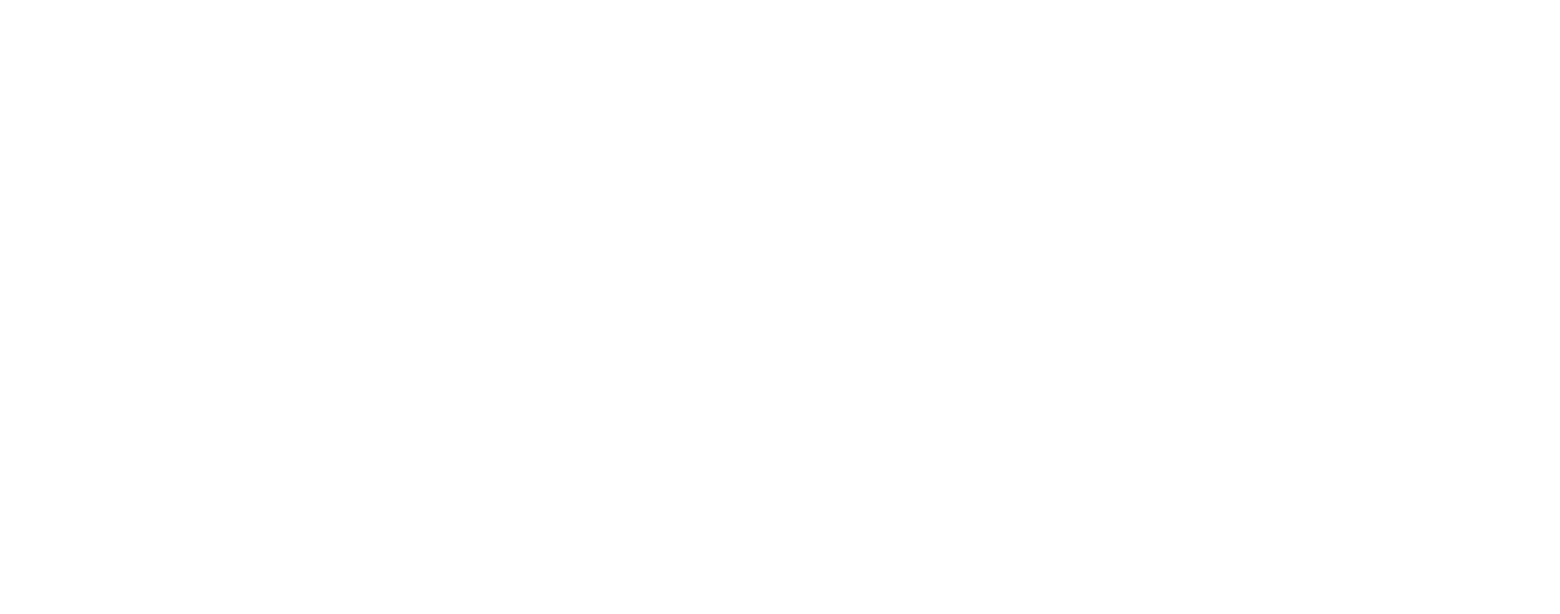
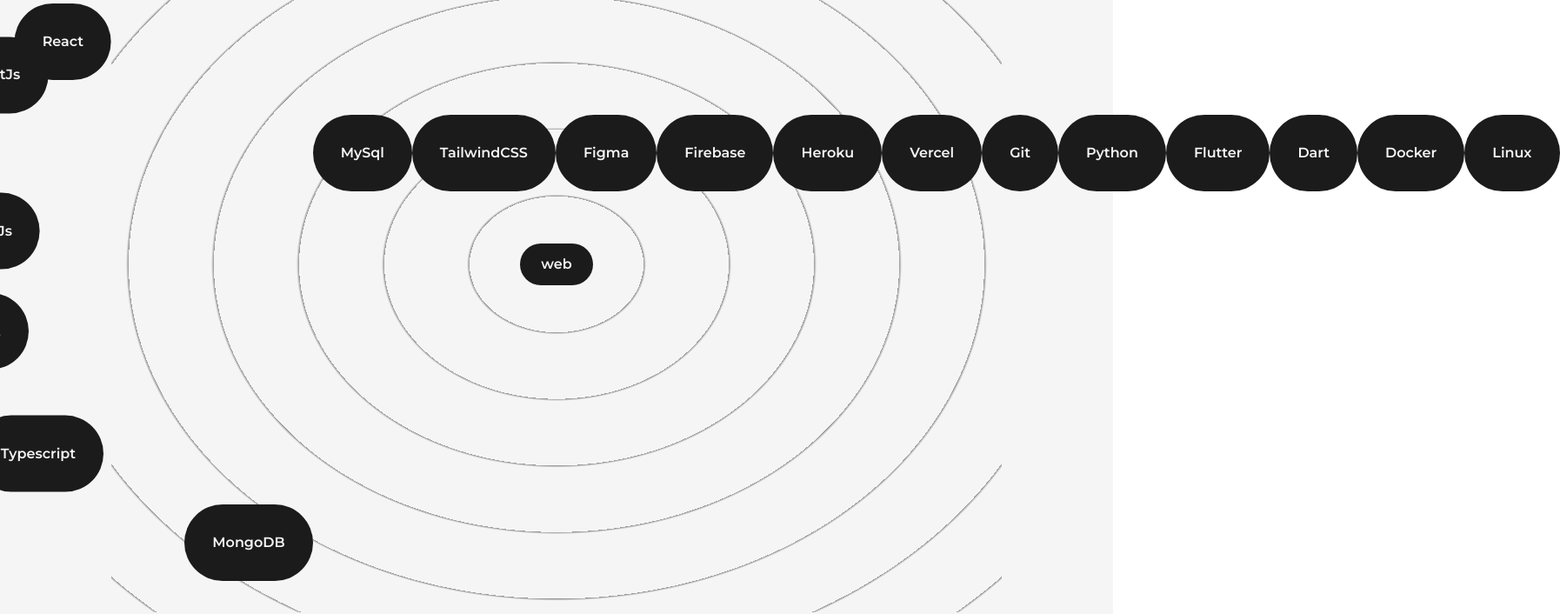
Before and after one commit to mainerprenuer/portfolio_v2, a Next.js app: page /about in a window 1280 px wide. Shown: the part 1380-2086 px from the top of the page at 87% size, 1794 px wide, since content can reach past the window. Before the commit the page ends 1158 px from the top, so only its background shows below. Built offline with nearby package versions, Linux system fonts and the light colour scheme.

Commit message:
added circularText from repeating radial-gradient

```diff
--- /dev/null
+++ b/src/components/Skills.js
@@ -0,0 +1,58 @@
+import React from 'react'
+import {motion} from 'framer-motion'
+
+
+const Skill = ({name, x, y}) => {
+
+    return(
+        <motion.div className='flex items-center justify-center rounded-full font-semibold bg-dark text-light
+            p-8 shadow-dark cursor-pointer
+            '
+            whileHover={{scale:1.05}}
+            initialScale={{x:0,y:0}}
+            animate={{x:x, y:y}}
+            transition={{duration:1.5}}
+            >
+                {name}
+            </motion.div>
+    )
+}
+
+const Skills = () => {
+  return (
+    <>
+         <h2 className='font-bold text-8xl mt-64 w-full text-center'>Skills</h2>
+         <div className='w-full h-screen relative flex items-center justify-center rounded bg-circularLight'>
+            <motion.div className='flex items-center justify-center rounded-full font-semibold bg-dark text-light
+            px-6 py-3 shadow-dark cursor-pointer absolute
+            '
+            whileHover={{scale:1.05}}>
+                web
+            </motion.div>
+
+            <Skill name="HTML" x="-20vw" y="2vw" />
+            <Skill name="CSS" x="-5vw" y="-8vw" />
+            <Skill name="Javascript" x="20vw" y="6vw" />
+            <Skill name="Typescript" x="15vw" y="17vw" />
+            <Skill name="React" x="7vw" y="-20vw" />
+            <Skill name="NextJs" x="-8vw" y="-17vw" />
+            <Skill name="NestJs" x="-18vw" y="-3vw" />
+            <Skill name="MongoDB" x="-5vw" y="25vw" />
+            <Skill name="MySql" x="-5vw" y="-10vw" />
+            <Skill name="TailwindCSS" x="-5vw" y="-10vw" />
+            <Skill name="Figma" x="-5vw" y="-10vw" />
+            <Skill name="Firebase" x="-5vw" y="-10vw" />
+            <Skill name="Heroku" x="-5vw" y="-10vw" />
+            <Skill name="Vercel" x="-5vw" y="-10vw" />
+            <Skill name="Git" x="-5vw" y="-10vw" />
+            <Skill name="Python" x="-5vw" y="-10vw" />
+            <Skill name="Flutter" x="-5vw" y="-10vw" />
+            <Skill name="Dart" x="-5vw" y="-10vw" />
+            <Skill name="Docker" x="-5vw" y="-10vw" />
+            <Skill name="Linux" x="-5vw" y="-10vw" />
+         </div>
+    </>
+  )
+}
+
+export default Skills
--- a/src/pages/about.js
+++ b/src/pages/about.js
@@ -5,6 +5,7 @@ import React, { useEffect, useRef } from 'react'
 import profilePic from "../../public/images/profile/picofme.png";
 import Image from 'next/image';
 import { useInView, useMotionValue, useSpring } from 'framer-motion';
+import Skills from '@/components/Skills';
 
 
 const AnimatedNumbers = ({value}) => {
@@ -94,6 +95,7 @@ const about = () => {
         </div>
 
         </div>
+        <Skills />
         </Layout>
       </main>
     </>
--- a/tailwind.config.js
+++ b/tailwind.config.js
@@ -21,6 +21,9 @@ module.exports = {
       },
       animation: {
         'spin-slow':'spin 10s linear infinite',
+      },
+      backgroundImage: {
+        circularLight: 'repeating-radial-gradient(rgba(0,0,0,0.4) 2px,#f5f5f5 5px,#f5f5f5 100px);'
       }
     },
   },
```
